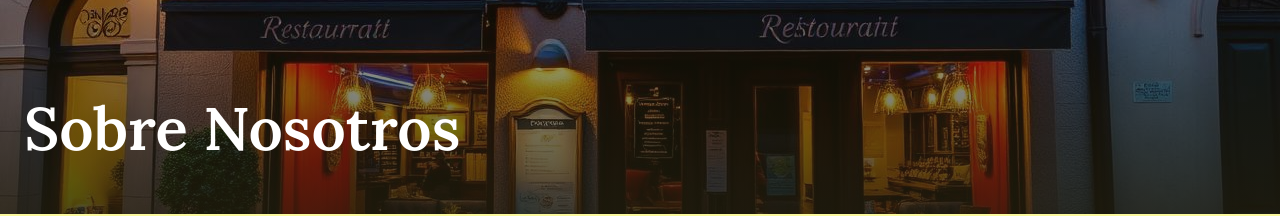
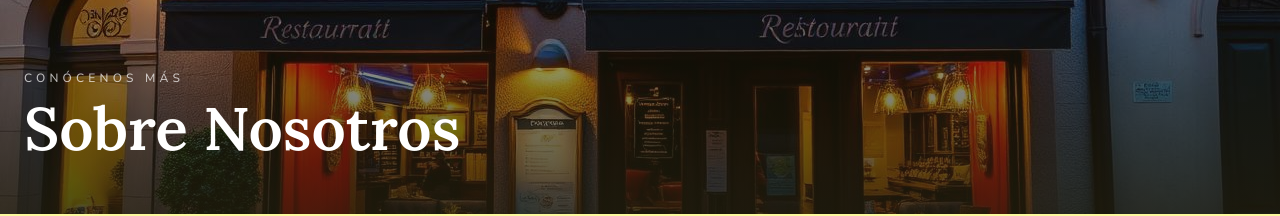
Before and after one commit to raudyweb/RESTART, a React (Vite) app: page /sobre-nosotros in a window 1280 px wide. Shown: the part 266-482 px from the top of the page. Built offline with nearby package versions, Linux system fonts and the light colour scheme.

Commit message:
Update About section with new text

```diff
--- a/src/pages/About.tsx
+++ b/src/pages/About.tsx
@@ -38,7 +38,7 @@ const About = () => {
         <img src={facadeImg} alt="Fachada Restart Coffee" className="absolute inset-0 w-full h-full object-cover" />
         <div className="absolute inset-0 bg-gradient-to-t from-foreground/80 via-foreground/30 to-transparent" />
         <div className="relative z-10 container px-6 pb-14">
-          <p className="text-white/70 text-xs tracking-[0.35em] uppercase mb-3 font-medium"></p>
+          <p className="text-white/70 text-xs tracking-[0.35em] uppercase mb-3 font-medium">Conócenos más</p>
           <h1 className="font-display text-4xl md:text-6xl font-semibold text-white leading-tight max-w-2xl">Sobre Nosotros</h1>
         </div>
       </section>
```
